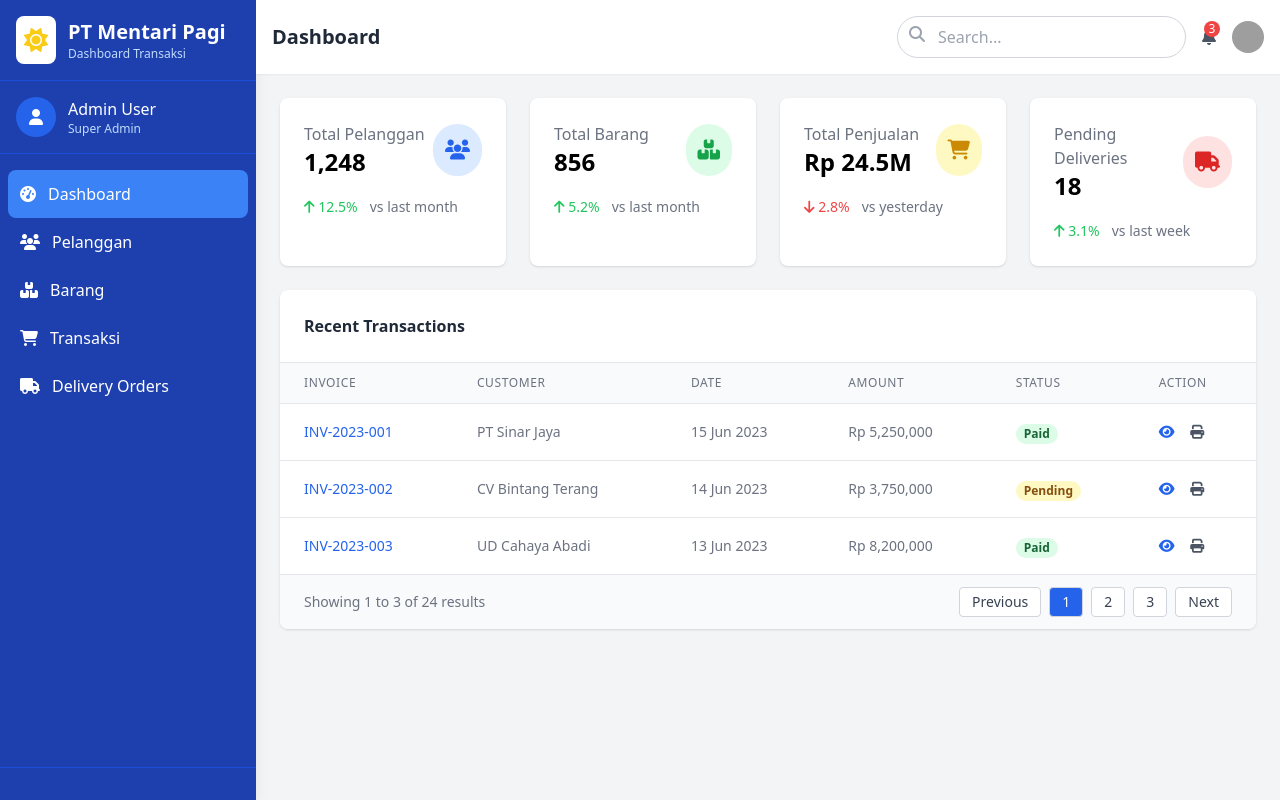
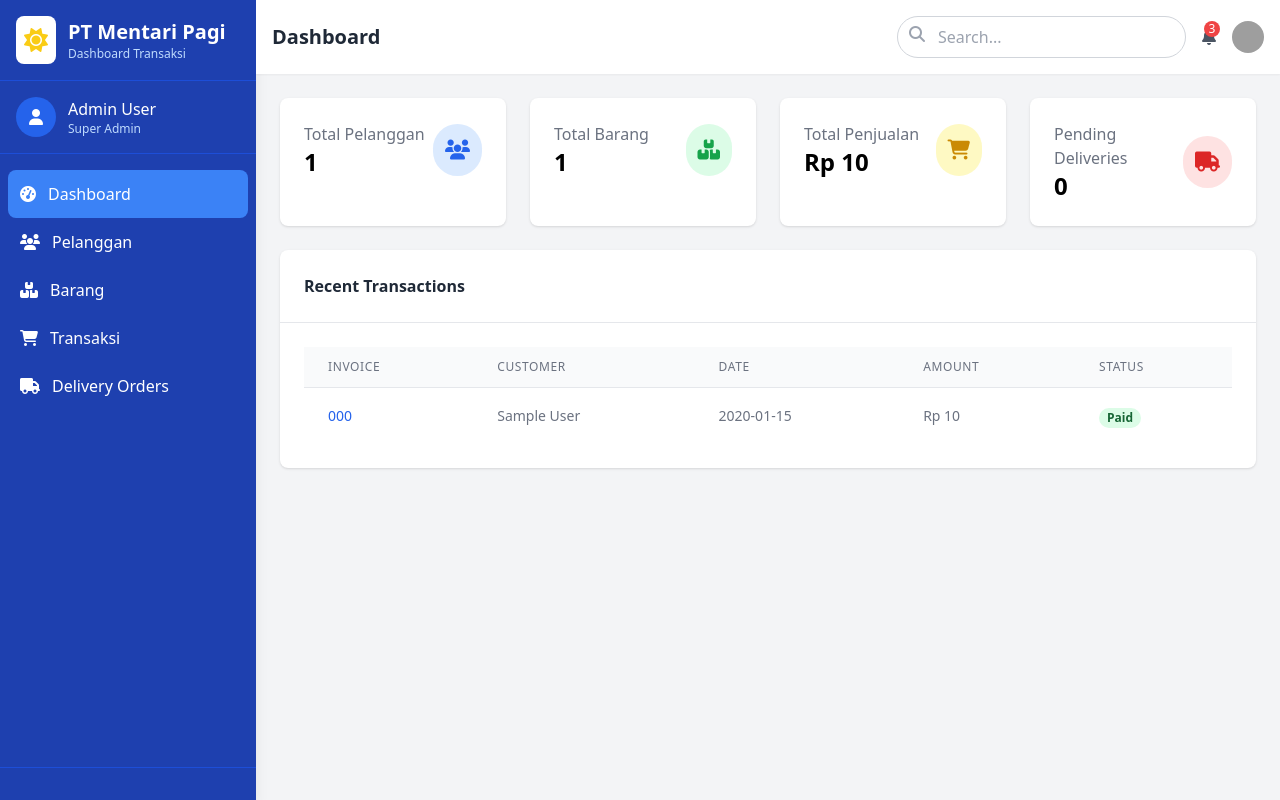
Before and after one commit to RichiMaulana/uas-pemrograman-framework, a CodeIgniter app: page /database/ in a window 1280 px wide. Run offline with CodeIgniter, Linux system fonts and the light colour scheme; tables that the repository leaves empty hold one stand-in row (values such as "Sample post"); some libraries are stand-ins or nearby versions; grey boxes are pictures that could not be loaded.

Commit message:
adjust: main dashboard

```diff
--- a/application/controllers/Dashboard.php
+++ b/application/controllers/Dashboard.php
@@ -1,14 +1,33 @@
 <?php
-defined("BASEPATH") OR exit("No direct script access allowed");
+defined("BASEPATH") or exit("No direct script access allowed");
 
-class Dashboard extends CI_Controller {
+class Dashboard extends CI_Controller
+{
+  public function __construct()
+  {
+    parent::__construct();
+    $this->load->model('Transaksi_model');
+    $this->load->model('Barang_model');
+    $this->load->model('Pelanggan_model');
+    $this->load->model('Delivery_model');
+    $this->load->helper('url');
+    $this->load->database();
+  }
+
   public function index()
   {
     $data['page_title'] = 'Dashboard';
     $data['active_menu'] = 'dashboard';
 
+    $data['total_customers'] = $this->Pelanggan_model->count_all();
+    $data['total_goods'] = $this->Barang_model->count_all();
+    $data['sales_today'] = $this->Transaksi_model->sum_sales_today();
+    $data['pending_deliveries'] = $this->Delivery_model->count_pending();
+
+    $data['recent_transactions'] = $this->Transaksi_model->get_recent(5);
+
     $this->load->view('layouts/header', $data);
-    $this->load->view('dashboard');
+    $this->load->view('dashboard', $data);
     $this->load->view('layouts/footer');
   }
 }
--- a/application/models/Barang_model.php
+++ b/application/models/Barang_model.php
@@ -28,4 +28,8 @@ class Barang_model extends CI_Model {
             ->where('product_code', $product_code)
             ->update('goods');
     }
+
+    public function count_all() {
+        return $this->db->count_all('goods');
+    }
 }
--- a/application/models/Delivery_model.php
+++ b/application/models/Delivery_model.php
@@ -29,4 +29,10 @@ class Delivery_model extends CI_Model {
     public function delete_by_do_number($do_number) {
         return $this->db->where('do_number', $do_number)->delete('delivery_orders');
     }
+    public function count_pending() {
+        return $this->db
+            ->where('status', 'On Process')
+            ->or_where('status', 'On Delivery')
+            ->count_all_results('delivery_orders');
+    }
 }
--- a/application/models/Pelanggan_model.php
+++ b/application/models/Pelanggan_model.php
@@ -33,4 +33,8 @@ class Pelanggan_model extends CI_Model {
             ->where('id', $customer_id)
             ->update('customers');
     }
+
+    public function count_all() {
+        return $this->db->count_all('customers');
+    }
 }
--- a/application/models/Transaksi_model.php
+++ b/application/models/Transaksi_model.php
@@ -1,9 +1,11 @@
 <?php
-defined('BASEPATH') OR exit('No direct script access allowed');
+defined('BASEPATH') or exit('No direct script access allowed');
 
-class Transaksi_model extends CI_Model {
+class Transaksi_model extends CI_Model
+{
 
-    public function get_all() {
+    public function get_all()
+    {
         return $this->db
             ->select('sales_transactions.*, customers.name AS customer_name')
             ->from('sales_transactions')
@@ -13,19 +15,37 @@ class Transaksi_model extends CI_Model {
             ->result();
     }
 
-    public function get_by_id($id) {
+    public function get_by_id($id)
+    {
         return $this->db->get_where('sales_transactions', ['id' => $id])->row();
     }
 
-    public function insert($data) {
+    public function insert($data)
+    {
         return $this->db->insert('sales_transactions', $data);
     }
 
-    public function update_by_invoice($invoice_number, $data) {
+    public function update_by_invoice($invoice_number, $data)
+    {
         return $this->db->where('invoice_number', $invoice_number)->update('sales_transactions', $data);
     }
 
-    public function delete_by_invoice($invoice_number) {
+    public function delete_by_invoice($invoice_number)
+    {
         return $this->db->where('invoice_number', $invoice_number)->delete('sales_transactions');
     }
+    public function sum_sales_today()
+    {
+        return $this->db->select_sum('total_amount')->get('sales_transactions')->row()->total_amount ?: 0;
+    }
+
+    public function get_recent($limit = 5)
+    {
+        return $this->db->select('sales_transactions.*, customers.name AS customer_name')
+            ->from('sales_transactions')
+            ->join('customers', 'sales_transactions.customer_id = customers.id')
+            ->order_by('transaction_date', 'DESC')
+            ->limit($limit)
+            ->get()->result();
+    }
 }
--- a/application/views/dashboard.php
+++ b/application/views/dashboard.php
@@ -1,21 +1,3 @@
-<!-- Top Navigation -->
-<!-- <header class="bg-white shadow-sm p-4 flex justify-between items-center sticky top-0 z-10">
-  <h2 class="text-xl font-semibold text-gray-800" id="page-title">Dashboard</h2>
-  <div class="flex items-center space-x-4">
-    <div class="relative">
-      <i class="fas fa-search absolute left-3 top-2.5 text-gray-400"></i>
-      <input type="text" placeholder="Search..." class="pl-10 pr-4 py-2 rounded-full border border-gray-300 focus:outline-none focus:ring-2 focus:ring-blue-500">
-    </div>
-    <div class="relative">
-      <i class="fas fa-bell text-gray-600 cursor-pointer hover:text-blue-600"></i>
-      <span class="absolute -top-1 -right-1 bg-red-500 text-white text-xs rounded-full w-4 h-4 flex items-center justify-center">3</span>
-    </div>
-    <div class="flex items-center">
-      <img src="https://randomuser.me/api/portraits/men/1.jpg" alt="Profile" class="w-8 h-8 rounded-full">
-    </div>
-  </div>
-</header> -->
-
 <main class="p-6">
   <!-- Cards -->
   <div id="dashboard-content" class="content-section">
@@ -24,15 +6,11 @@
         <div class="flex items-center justify-between">
           <div>
             <p class="text-gray-500">Total Pelanggan</p>
-            <h3 class="text-2xl font-bold">1,248</h3>
+            <h3 class="text-2xl font-bold"><?= $total_customers ?></h3>
           </div>
           <div class="bg-blue-100 p-3 rounded-full">
             <i class="fas fa-users text-blue-600 text-xl"></i>
           </div>
-        </div>
-        <div class="mt-4">
-          <span class="text-green-500 text-sm font-medium"><i class="fas fa-arrow-up"></i> 12.5%</span>
-          <span class="text-gray-500 text-sm ml-2">vs last month</span>
         </div>
       </div>
 
@@ -40,15 +18,11 @@
         <div class="flex items-center justify-between">
           <div>
             <p class="text-gray-500">Total Barang</p>
-            <h3 class="text-2xl font-bold">856</h3>
+            <h3 class="text-2xl font-bold"><?= $total_goods ?></h3>
           </div>
           <div class="bg-green-100 p-3 rounded-full">
             <i class="fas fa-boxes text-green-600 text-xl"></i>
           </div>
-        </div>
-        <div class="mt-4">
-          <span class="text-green-500 text-sm font-medium"><i class="fas fa-arrow-up"></i> 5.2%</span>
-          <span class="text-gray-500 text-sm ml-2">vs last month</span>
         </div>
       </div>
 
@@ -56,15 +30,11 @@
         <div class="flex items-center justify-between">
           <div>
             <p class="text-gray-500">Total Penjualan</p>
-            <h3 class="text-2xl font-bold">Rp 24.5M</h3>
+            <h3 class="text-2xl font-bold"><?= format_rupiah($sales_today) ?></h3>
           </div>
           <div class="bg-yellow-100 p-3 rounded-full">
             <i class="fas fa-shopping-cart text-yellow-600 text-xl"></i>
           </div>
-        </div>
-        <div class="mt-4">
-          <span class="text-red-500 text-sm font-medium"><i class="fas fa-arrow-down"></i> 2.8%</span>
-          <span class="text-gray-500 text-sm ml-2">vs yesterday</span>
         </div>
       </div>
 
@@ -72,24 +42,22 @@
         <div class="flex items-center justify-between">
           <div>
             <p class="text-gray-500">Pending Deliveries</p>
-            <h3 class="text-2xl font-bold">18</h3>
+            <h3 class="text-2xl font-bold"><?= $pending_deliveries ?></h3>
           </div>
           <div class="bg-red-100 p-3 rounded-full">
             <i class="fas fa-truck text-red-600 text-xl"></i>
           </div>
         </div>
-        <div class="mt-4">
-          <span class="text-green-500 text-sm font-medium"><i class="fas fa-arrow-up"></i> 3.1%</span>
-          <span class="text-gray-500 text-sm ml-2">vs last week</span>
-        </div>
       </div>
     </div>
 
+    <!-- Recent Transactions -->
     <!-- Recent Transactions -->
     <div class="bg-white rounded-lg shadow overflow-hidden">
       <div class="p-6 border-b border-gray-200">
         <h3 class="font-semibold text-gray-800">Recent Transactions</h3>
       </div>
+      <div class="p-6">
         <div class="overflow-x-auto">
           <table class="min-w-full divide-y divide-gray-200">
             <thead class="bg-gray-50">
@@ -99,62 +67,25 @@
                 <th class="px-6 py-3 text-left text-xs font-medium text-gray-500 uppercase tracking-wider">Date</th>
                 <th class="px-6 py-3 text-left text-xs font-medium text-gray-500 uppercase tracking-wider">Amount</th>
                 <th class="px-6 py-3 text-left text-xs font-medium text-gray-500 uppercase tracking-wider">Status</th>
-              <th class="px-6 py-3 text-left text-xs font-medium text-gray-500 uppercase tracking-wider">Action</th>
               </tr>
             </thead>
             <tbody class="bg-white divide-y divide-gray-200">
+              <?php foreach ($recent_transactions as $trx): ?>
                 <tr>
-              <td class="px-6 py-4 whitespace-nowrap text-sm font-medium text-blue-600">INV-2023-001</td>
-              <td class="px-6 py-4 whitespace-nowrap text-sm text-gray-500">PT Sinar Jaya</td>
-              <td class="px-6 py-4 whitespace-nowrap text-sm text-gray-500">15 Jun 2023</td>
-              <td class="px-6 py-4 whitespace-nowrap text-sm text-gray-500">Rp 5,250,000</td>
+                  <td class="px-6 py-4 whitespace-nowrap text-sm font-medium text-blue-600"><?= $trx->invoice_number ?></td>
+                  <td class="px-6 py-4 whitespace-nowrap text-sm text-gray-500"><?= $trx->customer_name ?></td>
+                  <td class="px-6 py-4 whitespace-nowrap text-sm text-gray-500"><?= $trx->transaction_date ?></td>
+                  <td class="px-6 py-4 whitespace-nowrap text-sm text-gray-500"><?= format_rupiah($trx->total_amount) ?></td>
                   <td class="px-6 py-4 whitespace-nowrap">
-                <span class="px-2 inline-flex text-xs leading-5 font-semibold rounded-full bg-green-100 text-green-800">Paid</span>
-              </td>
-              <td class="px-6 py-4 whitespace-nowrap text-sm text-gray-500">
-                <button class="text-blue-600 hover:text-blue-900 mr-3"><i class="fas fa-eye"></i></button>
-                <button class="text-gray-600 hover:text-gray-900"><i class="fas fa-print"></i></button>
+                    <span class="px-2 inline-flex text-xs leading-5 font-semibold rounded-full
+                  <?= $trx->status == 'Paid' ? 'bg-green-100 text-green-800' : ($trx->status == 'Pending' ? 'bg-yellow-100 text-yellow-800' : 'bg-red-100 text-red-800') ?>">
+                      <?= $trx->status ?>
+                    </span>
                   </td>
                 </tr>
-            <tr>
-              <td class="px-6 py-4 whitespace-nowrap text-sm font-medium text-blue-600">INV-2023-002</td>
-              <td class="px-6 py-4 whitespace-nowrap text-sm text-gray-500">CV Bintang Terang</td>
-              <td class="px-6 py-4 whitespace-nowrap text-sm text-gray-500">14 Jun 2023</td>
-              <td class="px-6 py-4 whitespace-nowrap text-sm text-gray-500">Rp 3,750,000</td>
-              <td class="px-6 py-4 whitespace-nowrap">
-                <span class="px-2 inline-flex text-xs leading-5 font-semibold rounded-full bg-yellow-100 text-yellow-800">Pending</span>
-              </td>
-              <td class="px-6 py-4 whitespace-nowrap text-sm text-gray-500">
-                <button class="text-blue-600 hover:text-blue-900 mr-3"><i class="fas fa-eye"></i></button>
-                <button class="text-gray-600 hover:text-gray-900"><i class="fas fa-print"></i></button>
-              </td>
-            </tr>
-            <tr>
-              <td class="px-6 py-4 whitespace-nowrap text-sm font-medium text-blue-600">INV-2023-003</td>
-              <td class="px-6 py-4 whitespace-nowrap text-sm text-gray-500">UD Cahaya Abadi</td>
-              <td class="px-6 py-4 whitespace-nowrap text-sm text-gray-500">13 Jun 2023</td>
-              <td class="px-6 py-4 whitespace-nowrap text-sm text-gray-500">Rp 8,200,000</td>
-              <td class="px-6 py-4 whitespace-nowrap">
-                <span class="px-2 inline-flex text-xs leading-5 font-semibold rounded-full bg-green-100 text-green-800">Paid</span>
-              </td>
-              <td class="px-6 py-4 whitespace-nowrap text-sm text-gray-500">
-                <button class="text-blue-600 hover:text-blue-900 mr-3"><i class="fas fa-eye"></i></button>
-                <button class="text-gray-600 hover:text-gray-900"><i class="fas fa-print"></i></button>
-              </td>
-            </tr>
+              <?php endforeach; ?>
             </tbody>
           </table>
-      </div>
-      <div class="bg-gray-50 px-6 py-3 flex items-center justify-between border-t border-gray-200">
-        <div class="text-sm text-gray-500">
-          Showing <span class="font-medium">1</span> to <span class="font-medium">3</span> of <span class="font-medium">24</span> results
-        </div>
-        <div class="flex space-x-2">
-          <button class="px-3 py-1 border border-gray-300 rounded text-sm font-medium text-gray-700 bg-white hover:bg-gray-50">Previous</button>
-          <button class="px-3 py-1 border border-gray-300 rounded text-sm font-medium text-white bg-blue-600 hover:bg-blue-700">1</button>
-          <button class="px-3 py-1 border border-gray-300 rounded text-sm font-medium text-gray-700 bg-white hover:bg-gray-50">2</button>
-          <button class="px-3 py-1 border border-gray-300 rounded text-sm font-medium text-gray-700 bg-white hover:bg-gray-50">3</button>
-          <button class="px-3 py-1 border border-gray-300 rounded text-sm font-medium text-gray-700 bg-white hover:bg-gray-50">Next</button>
         </div>
       </div>
     </div>
```
Lines whose indentation alone changed are shown as unchanged.
